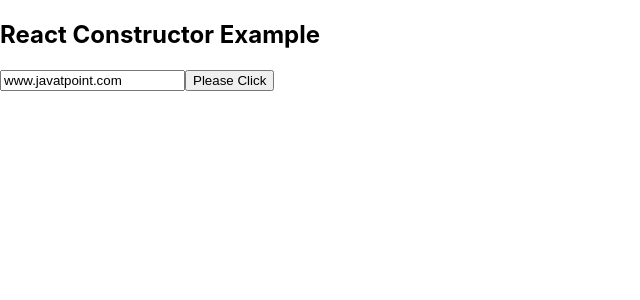
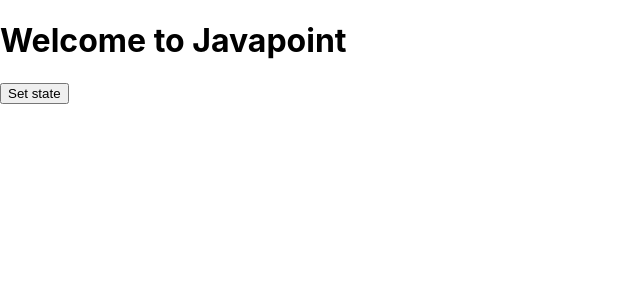
Before and after one commit to sersuman/react-practise, a React (Create React App) app: page / in a window 1280 px wide. Shown: the top 300 px of the page, without its empty margins (0-640 px from the left). Built offline with nearby package versions, Linux system fonts and the light colour scheme.

Commit message:
set state

```diff
--- a/src/App.js
+++ b/src/App.js
@@ -1,23 +1,30 @@
 import React, { Component } from 'react';
+import PropTypes from 'prop-types';
 
-class App extends Component {
-  constructor(props){
-    super(props);
+class App extends React.Component {
+    constructor() {
+        super();
         this.state = {
-         data: 'www.javatpoint.com'
+            msg: "Welcome to Javapoint"
+        };
+        this.updateSetState = this.updateSetState.bind(this);
+
     }
+
+    updateSetState(){
+        this.setState({
+            msg: "I am best react js "
+        });
     }
-   handleEvent = () => {
-    console.log(this.props);
-  }
-  render() {
+
+    render(){
         return (
-      <div className="App">
-    <h2>React Constructor Example</h2>
-    <input type ="text" value={this.state.data} />
-        <button onClick={this.handleEvent}>Please Click</button>
+            <div>
+                <h1>{this.state.msg}</h1>
+                <button onClick={this.updateSetState}>Set state</button>
             </div>
         );
     }
 }
+
 export default App;
```
Lines whose indentation alone changed are shown as unchanged.
